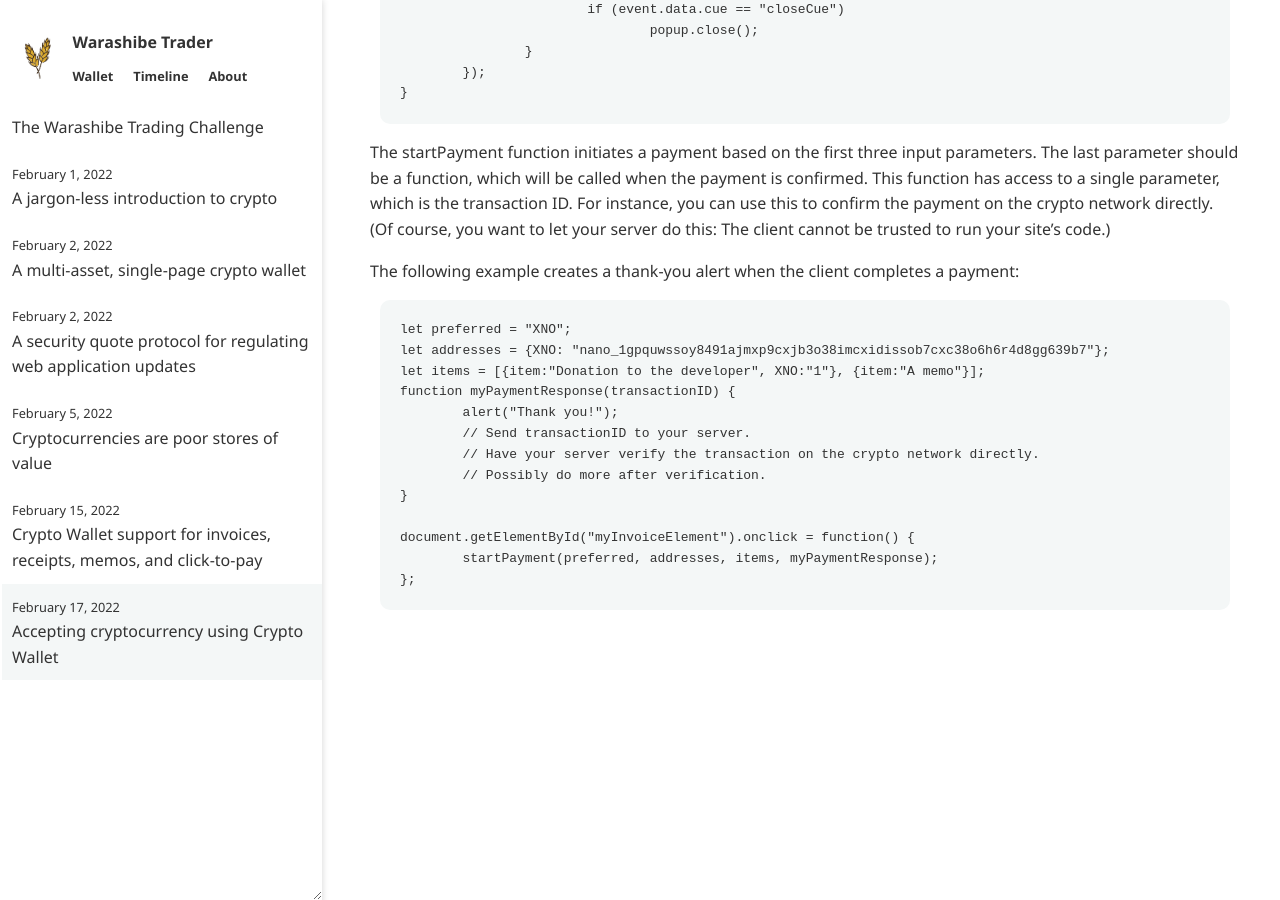
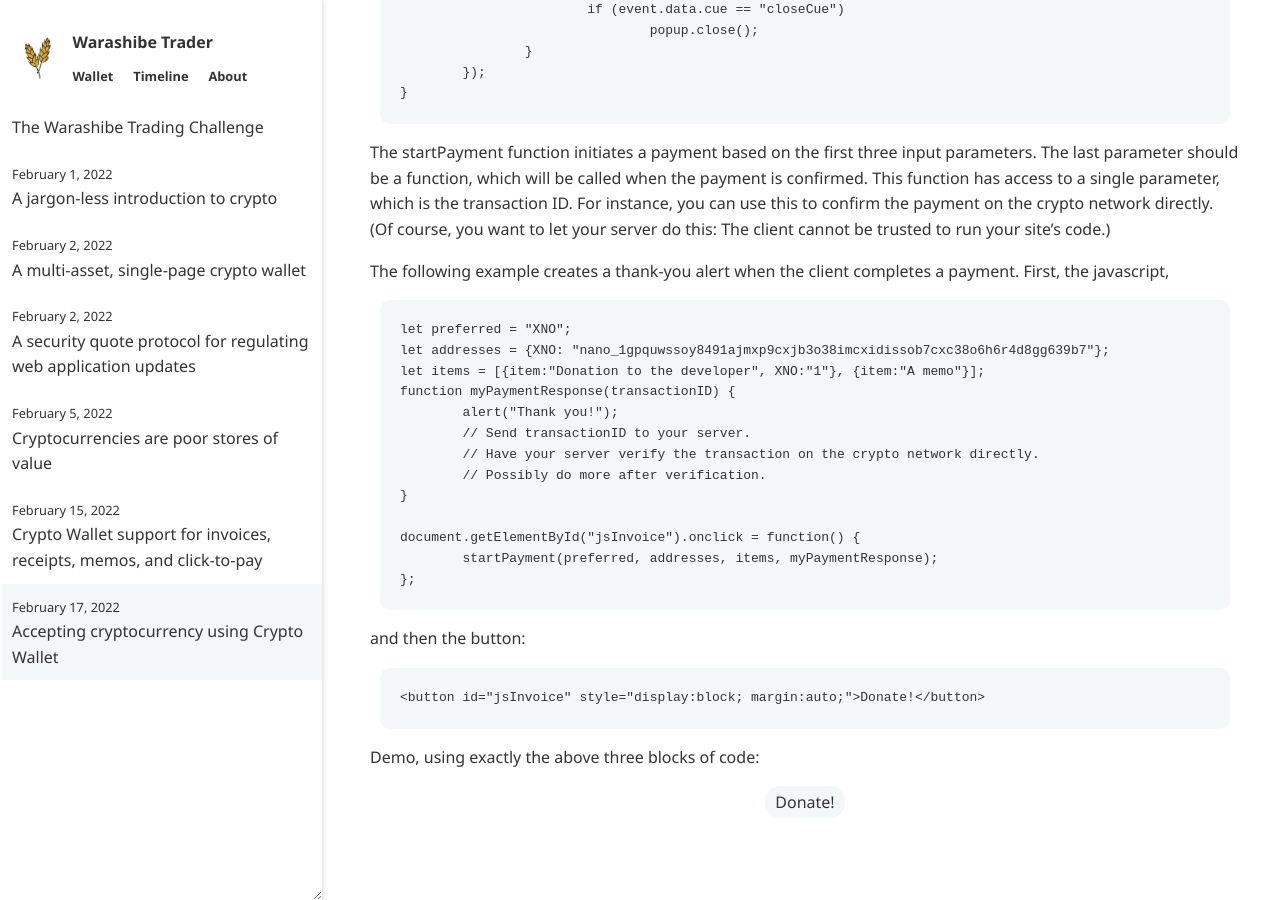
Before and after one commit to warashibetrader/warashibetrader.github.io, a Jekyll site: the page built from _posts/2022-02-17-invoices.md, in a window 1280 px wide and 900 px high, scrolled down 1710 px. Built offline with Jekyll 4.4.1, drawn with Linux system fonts in a browser that asks for light colours; before the commit the page ends 2560 px from its top, so only the background shows below that; some of the changed text lies outside the part shown.

Commit message:
Update 2022-02-17-invoices.md

```diff
--- a/_posts/2022-02-17-invoices.md
+++ b/_posts/2022-02-17-invoices.md
@@ -36,7 +36,7 @@ If you want to construct an invoice based on say, a customer's shopping cart, th
 		return url;
 	}
 
-The makePaymentURL function returns the URL for an invoice based on the three input parameters. Use this URL for your payment link/button. For instance, using the same HTML button from Step 2:
+The makePaymentURL function returns the URL for an invoice based on the three input parameters. Use this URL for your payment link/button. For instance, using the same HTML code for the button from Step 2:
 
 	let preferred = "XNO";
 	let addresses = {XNO: "nano_1gpquwssoy8491ajmxp9cxjb3o38imcxidissob7cxc38o6h6r4d8gg639b7"};
@@ -70,7 +70,7 @@ This step requires slightly more sophisticated javascript. While we're at it, we
 
 The startPayment function initiates a payment based on the first three input parameters. The last parameter should be a function, which will be called when the payment is confirmed. This function has access to a single parameter, which is the transaction ID. For instance, you can use this to confirm the payment on the crypto network directly. (Of course, you want to let your server do this: The client cannot be trusted to run your site's code.)
 
-The following example creates a thank-you alert when the client completes a payment:
+The following example creates a thank-you alert when the client completes a payment. First, the javascript,
 
 	let preferred = "XNO";
 	let addresses = {XNO: "nano_1gpquwssoy8491ajmxp9cxjb3o38imcxidissob7cxc38o6h6r4d8gg639b7"};
@@ -82,6 +82,46 @@ The following example creates a thank-you alert when the client completes a paym
 		// Possibly do more after verification.
 	}
 
-	document.getElementById("myInvoiceElement").onclick = function() {
+	document.getElementById("jsInvoice").onclick = function() {
 		startPayment(preferred, addresses, items, myPaymentResponse);
 	};
+
+and then the button:
+
+	<button id="jsInvoice" style="display:block; margin:auto;">Donate!</button>
+
+Demo, using exactly the above three blocks of code:
+
+<button id="jsInvoice" style="display:block; margin:auto;">Donate!</button>
+
+<script>
+function startPayment(preferred, addresses, items, processTransaction) {
+	let popup = window.open('https://warashibetrader.github.io/crypto/wallet');
+	window.addEventListener("message", function(event) {
+		if (event.source == popup && event.data) {
+			if (event.data.cue == "readyCue")
+				popup.postMessage({cue:"replyCue", preferred:preferred,
+								   addresses: addresses,
+								   items: items});
+			if (event.data.cue == "paidCue" && processTransaction)
+				processTransaction(event.data.id);
+			if (event.data.cue == "closeCue")
+				popup.close();
+		}
+	});
+}
+
+let preferred = "XNO";
+let addresses = {XNO: "nano_1gpquwssoy8491ajmxp9cxjb3o38imcxidissob7cxc38o6h6r4d8gg639b7"};
+let items = [{item:"Donation to the developer", XNO:"1"}, {item:"A memo"}];
+function myPaymentResponse(transactionID) {
+	alert("Thank you!");
+	// Send transactionID to your server.
+	// Have your server verify the transaction on the crypto network directly.
+	// Possibly do more after verification.
+}
+
+document.getElementById("jsInvoice").onclick = function() {
+	startPayment(preferred, addresses, items, myPaymentResponse);
+};
+</script>
```
